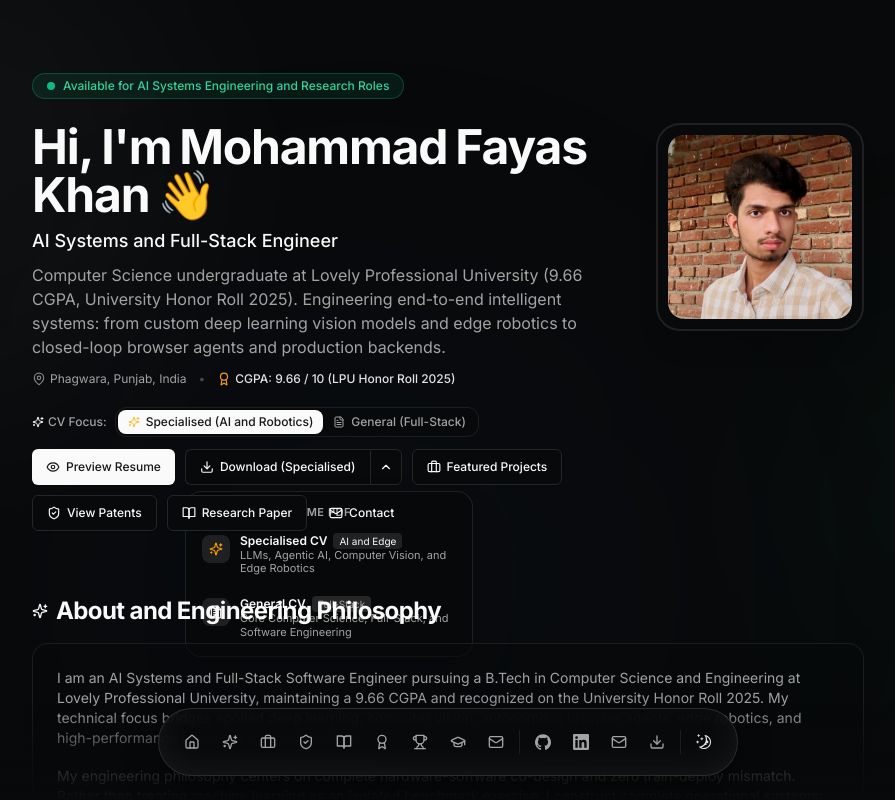
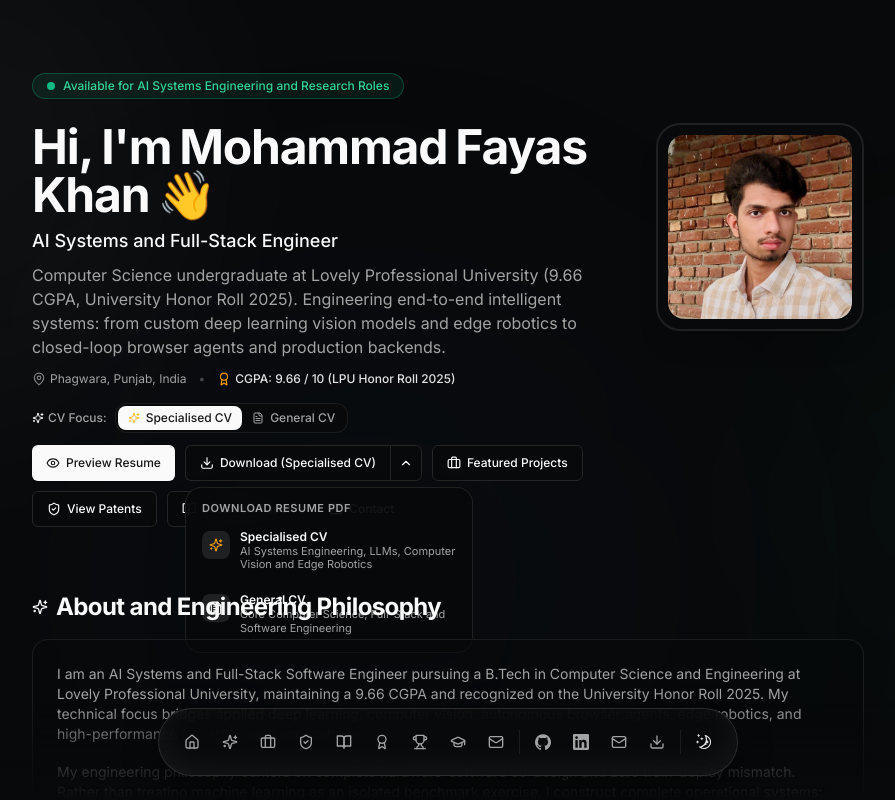
Before and after one commit to MohammadFayasKhan/MyPortfolio, a Next.js app: page / in a window 1280 px wide. Both pictures are taken after a click on the button "Select resume to download". Shown: the top 800 px of the page, without its empty margins (192-1087 px from the left). Built offline with nearby package versions, Linux system fonts and the light colour scheme.

Commit message:
Restore BlurFadeText and BlurFade refresh reveal animations with simplified CV toggle labels

```diff
--- a/src/app/page.tsx
+++ b/src/app/page.tsx
@@ -1,6 +1,7 @@
 "use client";
 
 import BlurFade from "@/components/magicui/blur-fade";
+import BlurFadeText from "@/components/magicui/blur-fade-text";
 import { CertificationCard } from "@/components/certification-card";
 import { useFileViewer } from "@/components/file-viewer-context";
 import { PatentCard } from "@/components/patent-card";
@@ -35,50 +36,27 @@ import Link from "next/link";
 import Markdown from "react-markdown";
 import Image from "next/image";
 import React, { useEffect, useState } from "react";
-import { AnimatePresence, motion, Variants } from "framer-motion";
+import { AnimatePresence, motion } from "framer-motion";
 import { cn } from "@/lib/utils";
 
 const BLUR_FADE_DELAY = 0.04;
 
 const RESUME_VARIANTS = {
   specialised: {
-    label: "Specialised (AI and Robotics)",
-    shortLabel: "Specialised CV",
+    label: "Specialised CV",
     url: "/Mohammad_Fayas_Khan_Specialised_CV.pdf",
     filename: "Mohammad_Fayas_Khan_Specialised_CV.pdf",
     title: "Mohammad Fayas Khan Specialised CV",
-    badge: "AI Systems and Edge",
-    subtitle: "Specialised in LLMs, Agentic AI, Computer Vision, and Edge Robotics",
-    description: "Focuses on Large Language Models, PyTorch, YOLO, and Autonomous Systems.",
+    badge: "Specialised CV",
+    subtitle: "AI Systems Engineering, LLMs, Computer Vision and Edge Robotics",
   },
   general: {
-    label: "General (Full-Stack and CS)",
-    shortLabel: "General CV",
+    label: "General CV",
     url: "/Mohammad_Fayas_Khan_General_CV.pdf",
     filename: "Mohammad_Fayas_Khan_General_CV.pdf",
     title: "Mohammad Fayas Khan General CV",
-    badge: "Comprehensive CS",
-    subtitle: "Core Computer Science, Full-Stack Development, and Systems Engineering",
-    description: "Covers Core CS, Data Structures, Algorithms, DBMS, and Web Platforms.",
-  },
-};
-
-const LINEAR_TRANSITION = {
-  duration: 0.8,
-  ease: [0.25, 0.1, 0.25, 1],
-};
-
-const LINEAR_VARIANTS: Variants = {
-  hidden: {
-    filter: "blur(10px)",
-    transform: "translateY(20%)",
-    opacity: 0,
-  },
-  visible: {
-    filter: "blur(0px)",
-    transform: "translateY(0%)",
-    opacity: 1,
-    transition: LINEAR_TRANSITION,
+    badge: "General CV",
+    subtitle: "Core Computer Science, Full-Stack Engineering and Systems Architecture",
   },
 };
 
@@ -124,8 +102,6 @@ export default function Page() {
     }
   };
 
-  const heroWords = `Hi, I'm ${DATA.name} 👋`.split(" ");
-
   return (
     <main className="flex flex-col min-h-screen space-y-14 sm:space-y-16 pb-16">
       {/* Background Ambient Glows */}
@@ -137,14 +113,9 @@ export default function Page() {
 
       {/* ===================== HERO SECTION ===================== */}
       <section id="hero" className="pt-0 scroll-mt-12">
-        <motion.div
-          initial="hidden"
-          animate="visible"
-          transition={{ staggerChildren: 0.04 }}
-          className="space-y-6"
-        >
+        <div className="space-y-6">
           {/* Availability Badge */}
-          <motion.div variants={LINEAR_VARIANTS} transition={LINEAR_TRANSITION}>
+          <BlurFade delay={BLUR_FADE_DELAY}>
             <div className="inline-flex items-center gap-2 rounded-full border border-emerald-500/30 bg-emerald-500/10 px-3.5 py-1 text-xs font-medium text-emerald-600 dark:text-emerald-400 shadow-sm">
               <span className="relative flex size-2">
                 <span className="absolute inline-flex size-full animate-ping rounded-full bg-emerald-400 opacity-75"></span>
@@ -152,48 +123,31 @@ export default function Page() {
               </span>
               Available for AI Systems Engineering and Research Roles
             </div>
-          </motion.div>
+          </BlurFade>
 
           {/* Name & Headline & Avatar */}
           <div className="flex flex-col-reverse sm:flex-row sm:items-start justify-between gap-6">
             <div className="flex flex-col space-y-2 flex-1">
-              <h1 className="text-3xl sm:text-4xl md:text-5xl font-bold tracking-tight text-foreground flex flex-wrap items-baseline gap-x-2">
-                {heroWords.map((word, index) => (
-                  <React.Fragment key={index}>
-                    <motion.span
-                      className="inline-block"
-                      variants={LINEAR_VARIANTS}
-                      transition={LINEAR_TRANSITION}
-                    >
-                      {word}
-                    </motion.span>
-                    {index < heroWords.length - 1 && " "}
-                  </React.Fragment>
-                ))}
-              </h1>
-
-              <motion.p
-                variants={LINEAR_VARIANTS}
-                transition={LINEAR_TRANSITION}
-                className="text-base sm:text-lg font-medium text-primary"
-              >
+              <BlurFadeText
+                delay={BLUR_FADE_DELAY * 2}
+                className="text-3xl sm:text-4xl md:text-5xl font-bold tracking-tight text-foreground"
+                yOffset={8}
+                text={`Hi, I'm ${DATA.name} 👋`}
+              />
+              <BlurFade delay={BLUR_FADE_DELAY * 3}>
+                <p className="text-base sm:text-lg font-medium text-primary">
                   {DATA.headline}
-              </motion.p>
-
-              <motion.p
-                variants={LINEAR_VARIANTS}
-                transition={LINEAR_TRANSITION}
-                className="text-sm sm:text-base text-muted-foreground leading-relaxed max-w-xl"
-              >
+                </p>
+              </BlurFade>
+              <BlurFade delay={BLUR_FADE_DELAY * 4}>
+                <p className="text-sm sm:text-base text-muted-foreground leading-relaxed max-w-xl">
                   {DATA.description}
-              </motion.p>
+                </p>
+              </BlurFade>
 
               {/* Quick Location & Academic Pill */}
-              <motion.div
-                variants={LINEAR_VARIANTS}
-                transition={LINEAR_TRANSITION}
-                className="flex flex-wrap items-center gap-3 pt-1 text-xs text-muted-foreground"
-              >
+              <BlurFade delay={BLUR_FADE_DELAY * 5}>
+                <div className="flex flex-wrap items-center gap-3 pt-1 text-xs text-muted-foreground">
                   <span className="inline-flex items-center gap-1">
                     <MapPinIcon className="size-3.5 text-muted-foreground/80" />
                     {DATA.location}
@@ -203,16 +157,14 @@ export default function Page() {
                     <AwardIcon className="size-3.5 text-amber-500" />
                     CGPA: 9.66 / 10 (LPU Honor Roll 2025)
                   </span>
-              </motion.div>
+                </div>
+              </BlurFade>
 
               {/* Action Buttons and CV Variant Selector */}
-              <div className="flex flex-col gap-3 pt-3">
+              <BlurFade delay={BLUR_FADE_DELAY * 6}>
+                <div className="flex flex-col gap-3 pt-2">
                   {/* CV Focus Switcher Pill */}
-                <motion.div
-                  variants={LINEAR_VARIANTS}
-                  transition={LINEAR_TRANSITION}
-                  className="flex items-center gap-2 flex-wrap"
-                >
+                  <div className="flex items-center gap-2 flex-wrap">
                     <span className="text-xs font-medium text-muted-foreground flex items-center gap-1">
                       <SparklesIcon className="size-3 text-primary" />
                       CV Focus:
@@ -229,7 +181,7 @@ export default function Page() {
                         )}
                       >
                         <SparklesIcon className="size-3 text-amber-400" />
-                      Specialised (AI and Robotics)
+                        Specialised CV
                       </button>
                       <button
                         type="button"
@@ -242,14 +194,13 @@ export default function Page() {
                         )}
                       >
                         <FileTextIcon className="size-3" />
-                      General (Full-Stack)
+                        General CV
                       </button>
                     </div>
-                </motion.div>
+                  </div>
 
                   {/* Primary Action Buttons Row */}
                   <div className="flex flex-wrap items-center gap-2.5">
-                  <motion.div variants={LINEAR_VARIANTS} transition={LINEAR_TRANSITION}>
                     <Button
                       size="sm"
                       className="h-9 gap-1.5 px-3.5 text-xs font-medium shadow-sm"
@@ -258,12 +209,12 @@ export default function Page() {
                           url: RESUME_VARIANTS[cvVariant].url,
                           title: RESUME_VARIANTS[cvVariant].title,
                           type: "resume",
-                          badge: RESUME_VARIANTS[cvVariant].badge,
+                          badge: "Official CV",
                           subtitle: RESUME_VARIANTS[cvVariant].subtitle,
                           defaultVariantIndex: cvVariant === "specialised" ? 0 : 1,
                           variants: [
                             {
-                              label: "Specialised (AI and Robotics)",
+                              label: "Specialised CV",
                               url: RESUME_VARIANTS.specialised.url,
                               title: RESUME_VARIANTS.specialised.title,
                               badge: RESUME_VARIANTS.specialised.badge,
@@ -271,7 +222,7 @@ export default function Page() {
                               filename: RESUME_VARIANTS.specialised.filename,
                             },
                             {
-                              label: "General (Full-Stack and CS)",
+                              label: "General CV",
                               url: RESUME_VARIANTS.general.url,
                               title: RESUME_VARIANTS.general.title,
                               badge: RESUME_VARIANTS.general.badge,
@@ -285,14 +236,9 @@ export default function Page() {
                       <EyeIcon className="size-3.5" />
                       Preview Resume
                     </Button>
-                  </motion.div>
 
                     {/* Download Button with Dropdown Menu */}
-                  <motion.div
-                    variants={LINEAR_VARIANTS}
-                    transition={LINEAR_TRANSITION}
-                    className="relative inline-flex items-center"
-                  >
+                    <div className="relative inline-flex items-center">
                       <Button
                         variant="outline"
                         size="sm"
@@ -306,7 +252,7 @@ export default function Page() {
                         }
                       >
                         <DownloadIcon className="size-3.5" />
-                      Download ({cvVariant === "specialised" ? "Specialised" : "General"})
+                        Download ({cvVariant === "specialised" ? "Specialised CV" : "General CV"})
                       </Button>
                       <Button
                         variant="outline"
@@ -355,14 +301,11 @@ export default function Page() {
                                   <SparklesIcon className="size-3.5 text-amber-500" />
                                 </div>
                                 <div>
-                                <p className="text-xs font-semibold text-foreground flex items-center gap-1.5">
+                                  <p className="text-xs font-semibold text-foreground">
                                     Specialised CV
-                                  <span className="text-[10px] bg-primary/10 text-primary px-1.5 py-0.2 rounded font-normal">
-                                    AI and Edge
-                                  </span>
                                   </p>
                                   <p className="text-[11px] text-muted-foreground leading-tight">
-                                  LLMs, Agentic AI, Computer Vision, and Edge Robotics
+                                    AI Systems Engineering, LLMs, Computer Vision and Edge Robotics
                                   </p>
                                 </div>
                               </button>
@@ -382,14 +325,11 @@ export default function Page() {
                                   <FileTextIcon className="size-3.5" />
                                 </div>
                                 <div>
-                                <p className="text-xs font-semibold text-foreground flex items-center gap-1.5">
+                                  <p className="text-xs font-semibold text-foreground">
                                     General CV
-                                  <span className="text-[10px] bg-muted text-muted-foreground px-1.5 py-0.2 rounded font-normal">
-                                    Full-Stack
-                                  </span>
                                   </p>
                                   <p className="text-[11px] text-muted-foreground leading-tight">
-                                  Core Computer Science, Full-Stack, and Software Engineering
+                                    Core Computer Science, Full-Stack and Software Engineering
                                   </p>
                                 </div>
                               </button>
@@ -397,46 +337,39 @@ export default function Page() {
                           </>
                         )}
                       </AnimatePresence>
-                  </motion.div>
+                    </div>
 
-                  <motion.div variants={LINEAR_VARIANTS} transition={LINEAR_TRANSITION}>
                     <Button asChild variant="outline" size="sm" className="h-9 gap-1.5 px-3.5 text-xs font-medium">
                       <Link href="#projects" onClick={(e) => scrollToSection(e, "projects")}>
                         <BriefcaseIcon className="size-3.5" />
                         Featured Projects
                       </Link>
                     </Button>
-                  </motion.div>
-                  <motion.div variants={LINEAR_VARIANTS} transition={LINEAR_TRANSITION}>
                     <Button asChild variant="outline" size="sm" className="h-9 gap-1.5 px-3.5 text-xs font-medium">
                       <Link href="#patents" onClick={(e) => scrollToSection(e, "patents")}>
                         <ShieldCheckIcon className="size-3.5" />
                         View Patents
                       </Link>
                     </Button>
-                  </motion.div>
-                  <motion.div variants={LINEAR_VARIANTS} transition={LINEAR_TRANSITION}>
                     <Button asChild variant="outline" size="sm" className="h-9 gap-1.5 px-3.5 text-xs font-medium">
                       <Link href="#research" onClick={(e) => scrollToSection(e, "research")}>
                         <BookOpenIcon className="size-3.5" />
                         Research Paper
                       </Link>
                     </Button>
-                  </motion.div>
-                  <motion.div variants={LINEAR_VARIANTS} transition={LINEAR_TRANSITION}>
                     <Button asChild variant="ghost" size="sm" className="h-9 gap-1.5 px-3 text-xs font-medium">
                       <Link href="#contact" onClick={(e) => scrollToSection(e, "contact")}>
                         <MailIcon className="size-3.5" />
                         Contact
                       </Link>
                     </Button>
-                  </motion.div>
                   </div>
                 </div>
+              </BlurFade>
             </div>
 
             {/* Profile Avatar */}
-            <motion.div variants={LINEAR_VARIANTS} transition={LINEAR_TRANSITION} className="flex-shrink-0">
+            <BlurFade delay={BLUR_FADE_DELAY * 3} className="flex-shrink-0">
               <TiltCard maxTilt={8} scale={1.03} className="w-fit">
                 <div className="relative size-36 sm:size-44 md:size-48 lg:size-52 rounded-3xl border-2 border-border/80 p-2 sm:p-2.5 shadow-xl bg-card">
                   <div className="relative size-full rounded-2xl overflow-hidden shadow-inner bg-muted">
@@ -451,9 +384,9 @@ export default function Page() {
                   </div>
                 </div>
               </TiltCard>
-            </motion.div>
+            </BlurFade>
           </div>
-        </motion.div>
+        </div>
       </section>
 
       {/* ===================== ABOUT SECTION ===================== */}
--- a/src/components/magicui/blur-fade-text.tsx
+++ b/src/components/magicui/blur-fade-text.tsx
@@ -1,6 +1,6 @@
 "use client";
 
-import React from "react";
+import React, { useEffect, useState } from "react";
 import { motion, Variants } from "framer-motion";
 import { cn } from "@/lib/utils";
 
@@ -26,6 +26,12 @@ const BlurFadeText = ({
   duration = 0.8,
   delay = 0,
 }: BlurFadeTextProps) => {
+  const [mounted, setMounted] = useState(false);
+
+  useEffect(() => {
+    setMounted(true);
+  }, []);
+
   const words = text.split(" ");
   const activeVariants = variant || variants;
   const activeTransition = { duration, ease: [0.25, 0.1, 0.25, 1] };
@@ -33,7 +39,7 @@ const BlurFadeText = ({
   return (
     <motion.div
       initial="hidden"
-      animate="visible"
+      animate={mounted ? "visible" : "hidden"}
       transition={{ staggerChildren: 0.04, delayChildren: delay }}
       className="inline-flex flex-wrap items-baseline gap-x-2"
     >
--- a/src/components/magicui/blur-fade.tsx
+++ b/src/components/magicui/blur-fade.tsx
@@ -1,7 +1,7 @@
 "use client";
 
 import { motion, useInView, UseInViewOptions, Variants } from "framer-motion";
-import { useRef } from "react";
+import { useEffect, useRef, useState } from "react";
 
 interface BlurFadeProps {
   children: React.ReactNode;
@@ -27,7 +27,13 @@ const BlurFade = ({
   blur = "10px",
 }: BlurFadeProps) => {
   const ref = useRef(null);
+  const [mounted, setMounted] = useState(false);
   const inViewResult = useInView(ref, { once: true, margin: inViewMargin });
+
+  useEffect(() => {
+    setMounted(true);
+  }, []);
+
   const isInView = !inView || inViewResult;
 
   const defaultVariants: Variants = {
@@ -49,7 +55,7 @@ const BlurFade = ({
     <motion.div
       ref={ref}
       initial="hidden"
-      animate={isInView ? "visible" : "hidden"}
+      animate={mounted && isInView ? "visible" : "hidden"}
       variants={combinedVariants}
       transition={{
         delay: Math.min(delay, 0.2),
```
Lines whose indentation alone changed are shown as unchanged.
